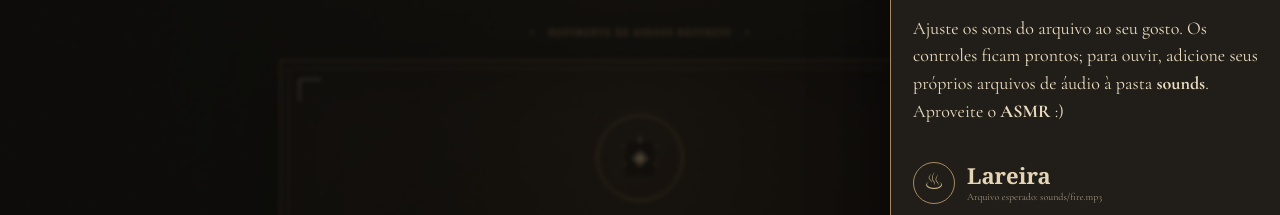
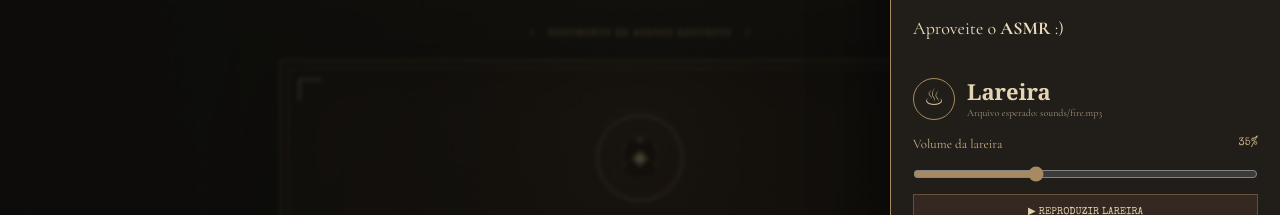
Before and after one commit to luisr23siul2-lab/arquivo-das-coisas-impossiveis, a plain HTML site: page index.html in a window 1280 px wide. Both pictures are taken after a click on the button "Abrir ambientação". Shown: the part 97-312 px from the top of the page. Drawn offline with nearby package versions, Linux system fonts and the light colour scheme; a web font is replaced by a local one.

Commit message:
Update index.html

```diff
--- a/index.html
+++ b/index.html
@@ -28,7 +28,7 @@
       <div><p class="eyebrow">INSTITUTO DE VESPERA</p><h2 id="ambienceTitle">Ambientação</h2></div>
       <button class="modal-close" id="ambienceClose" type="button" aria-label="Fechar ambientação">×</button>
     </div>
-    <p>Ajuste os sons do arquivo ao seu gosto. Os controles ficam prontos; para ouvir, adicione seus próprios arquivos de áudio à pasta <strong>sounds</strong>. Aproveite o <strong>ASMR</strong> :)</p>
+    <p>Aproveite o <strong>ASMR</strong> :)</p>
     <div class="sound-channel" data-sound-channel="fire">
       <div class="sound-channel-top"><span class="sound-glyph" aria-hidden="true">♨</span><div><strong>Lareira</strong><small id="fireStatus">Arquivo esperado: sounds/fire.mp3</small></div></div>
       <label for="fireVolume">Volume da lareira <output id="fireVolumeValue">35%</output></label>
```
